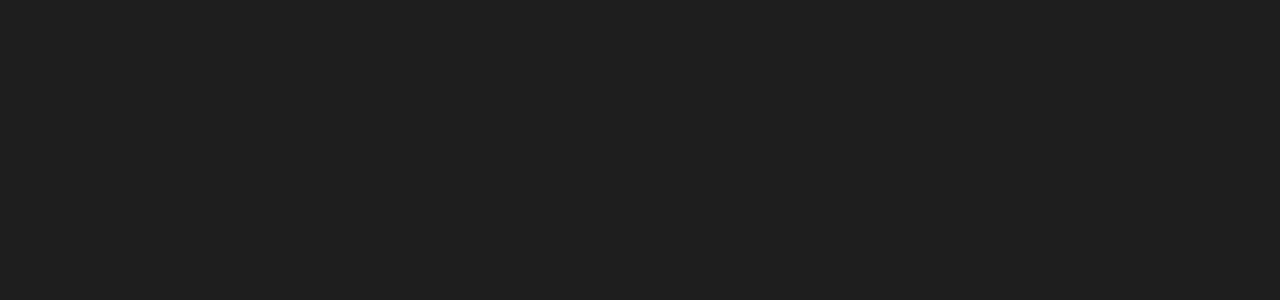
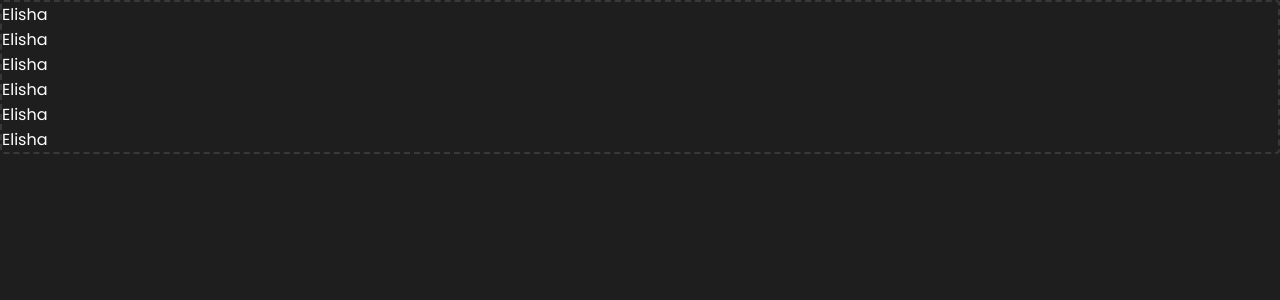
Before and after one commit to Binyamin-Accutures/client, a React (Create React App) app: page /elisha in a window 1280 px wide. Before the commit this address had no page. Shown: the top 300 px of the page. Built offline with nearby package versions, Linux system fonts and the light colour scheme.

Commit message:
section border

```diff
--- /dev/null
+++ b/src/components/SectionBorder/index.jsx
@@ -0,0 +1,21 @@
+import styles from "./style.module.css";
+
+// creator: Elisha & dudu
+// the component take the children components and wrap them with border frame
+//examples: <SectionBorder border='solid' width='100px' height='100px'> <YourComponents/> </SectionBorder>
+
+//------props to pass------
+// border: solid / dashed
+// width: width of the component wrapper
+// height: height of the component wrapper
+
+const SectionBorder = ({ children, border, height, width}) => {
+
+   return (
+      <div className={styles.sectionBorder} style={{height: height, width:width, borderStyle:border}}>
+         {children}
+      </div>
+   )
+}
+
+export default SectionBorder;
--- /dev/null
+++ b/src/components/SectionBorder/style.module.css
@@ -0,0 +1,4 @@
+.sectionBorder{
+    border: 2px solid var(--input-color);
+    border-radius: 4px;
+}
--- /dev/null
+++ b/src/tests/Elisha.jsx
@@ -0,0 +1,12 @@
+import React from 'react'
+
+
+
+function Elisha() {
+  return (
+    <div>Elisha
+    </div>
+  )
+}
+
+export default Elisha
--- a/src/tests/MainTest.jsx
+++ b/src/tests/MainTest.jsx
@@ -1,11 +1,22 @@
 import { Route, Routes } from 'react-router-dom'
+import SectionBorder from '../components/SectionBorder'
 import Aviad from './Aviad'
+import Elisha from './Elisha'
 
 export const MainTest = () => {
 
     return (
         <Routes>
             <Route path='/aviad' element={<Aviad />} />
+            <Route path='/elisha' element={<SectionBorder border='dashed' height='auto' width='auto'>
+                <Elisha/>
+                <Elisha/>
+                <Elisha/>
+                <Elisha/>
+                <Elisha/>
+                <Elisha/>
+
+            </SectionBorder>} />
         </Routes>
     )
 }
```
